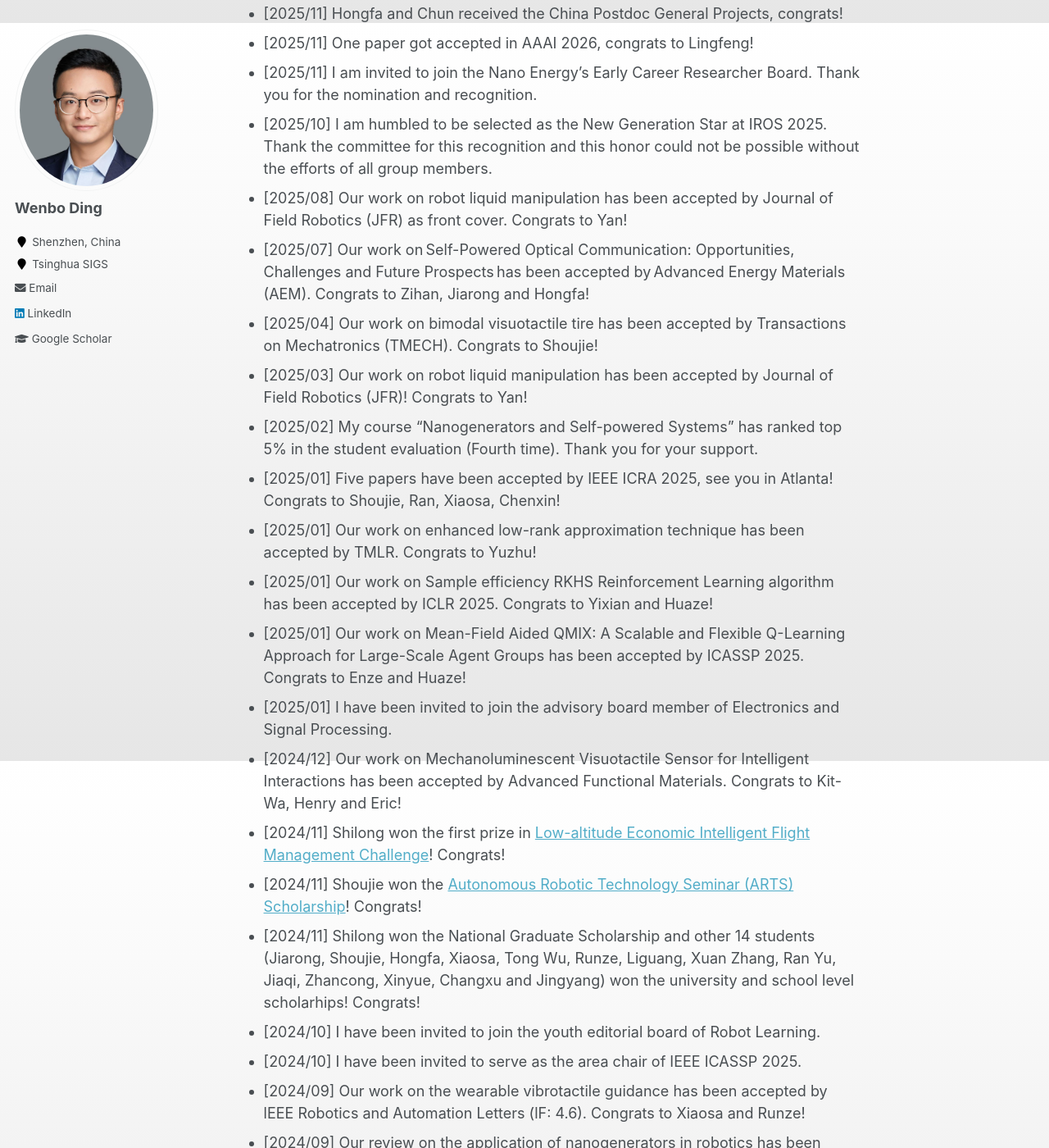
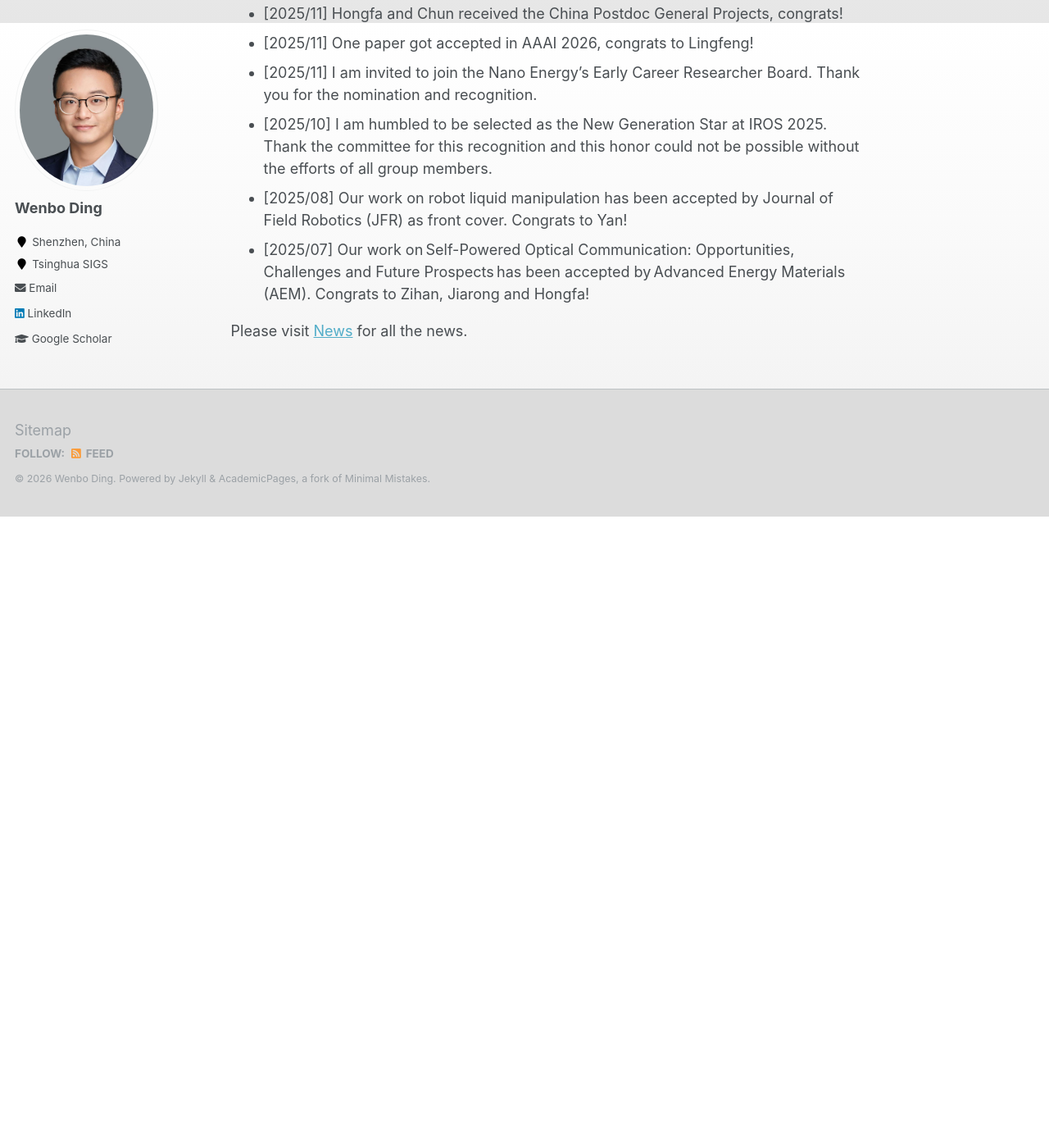
Before and after one commit to whenboy07/whenboy07.github.io, a Jekyll site: the page built from _pages/about.md, in a window 1280 px wide and 1400 px high, scrolled down 2672 px. Shown: the whole window at 82% size. Built offline with Jekyll 4.4.1, drawn with Linux system fonts in a browser that asks for light colours; after the commit the page ends 3302 px from its top, so only the background shows below that; some of the changed text lies outside the part shown.

Commit message:
update aboutme

```diff
--- a/_pages/about.md
+++ b/_pages/about.md
@@ -56,32 +56,6 @@ Please email me with a copy of your CV if you are interested.
 * [2025/10] I am humbled to be selected as the New Generation Star at IROS 2025. Thank the committee for this recognition and this honor could not be possible without the efforts of all group members.
 * [2025/08] Our work on robot liquid manipulation has been accepted by Journal of Field Robotics (JFR) as front cover. Congrats to Yan!
 * [2025/07] Our work on Self-Powered Optical Communication: Opportunities, Challenges and Future Prospects has been accepted by Advanced Energy Materials (AEM). Congrats to Zihan, Jiarong and Hongfa!
-* [2025/04] Our work on bimodal visuotactile tire has been accepted by Transactions on Mechatronics (TMECH). Congrats to Shoujie!
-* [2025/03] Our work on robot liquid manipulation has been accepted by Journal of Field Robotics (JFR)! Congrats to Yan!
-* [2025/02] My course “Nanogenerators and Self-powered Systems” has ranked top 5% in the student evaluation (Fourth time). Thank you for your support.
-* [2025/01] Five papers have been accepted by IEEE ICRA 2025, see you in Atlanta! Congrats to Shoujie, Ran, Xiaosa, Chenxin!
-* [2025/01] Our work on enhanced low-rank approximation technique has been accepted by TMLR. Congrats to Yuzhu!
-* [2025/01] Our work on Sample efficiency RKHS Reinforcement Learning algorithm has been accepted by ICLR 2025. Congrats to Yixian and Huaze!
-* [2025/01] Our work on Mean-Field Aided QMIX: A Scalable and Flexible Q-Learning Approach for Large-Scale Agent Groups has been accepted by ICASSP 2025. Congrats to Enze and Huaze!
-* [2025/01] I have been invited to join the advisory board member of Electronics and Signal Processing.
-* [2024/12] Our work on Mechanoluminescent Visuotactile Sensor for Intelligent Interactions has been accepted by Advanced Functional Materials. Congrats to Kit-Wa, Henry and Eric!
-* [2024/11] Shilong won the first prize in [Low-altitude Economic Intelligent Flight Management Challenge](https://mp.weixin.qq.com/s/af1aCr-GrmgQDyoqyYVVeA)! Congrats!
-* [2024/11] Shoujie won the [Autonomous Robotic Technology Seminar (ARTS) Scholarship](https://mp.weixin.qq.com/s/rtbFD72n1u_5y1bdIoZMUg)! Congrats!
-* [2024/11] Shilong won the National Graduate Scholarship and other 14 students (Jiarong, Shoujie, Hongfa, Xiaosa, Tong Wu, Runze, Liguang, Xuan Zhang, Ran Yu, Jiaqi, Zhancong, Xinyue, Changxu and Jingyang) won the university and school level scholarhips! Congrats!
-* [2024/10] I have been invited to join the youth editorial board of Robot Learning.
-* [2024/10] I have been invited to serve as the area chair of IEEE ICASSP 2025.
-* [2024/09] Our work on the wearable vibrotactile guidance has been accepted by lEEE Robotics and Automation Letters (lF: 4.6). Congrats to Xiaosa and Runze!
-* [2024/09] Our review on the application of nanogenerators in robotics has been accepted by the International Journal of Extreme Manufacturing (IF:16.1). Congrats to Hongfa and Liguang.
-* [2024/08] Our work on Multispectral Multimodal Visuotactile Sensor has been accepted by IEEE Transactions on Robotics. Congrats to Shoujie!
-* [2024/07] Our work on a hybrid wind and raindrop energy harvesting operating on savonius turbine has been accepted by Nano Energy (lF: 16.8) as front cover. Congrats to Kit-Wa, Zenan
-and Yuchao!
-* [2024/06] Our work on the Scalable Mean-Field MARL Framework for V2X resource allocation has been accepted by IEEE Transactions on Intelligent Vehicles (IF: 14.0). Congrats to Xuan and Hengxi!
-* [2024/06] Our review on visuotactile sensors has been accepted by IEEE Journal of Selected Topics in Signal Processing (JSTSP). Congrats to Shoujie!
-* [2024/06] Our work on tactile sensing of quadruped robot has been accepted by IEEE Sensors journal (IF: 4.3). Congrats to Ziwu and Chenchang!
-* [2024/05] I have been invited to deliver a seminar at IEEE Distinguished Webinar Series. See you this August on the air!
-* [2024/02] Our work on CS-TENG theory has been accepted by Energy & Environmental Science (IF: 32.5). Congrats to Hongfa!
-* [2024/01] Four papers got accepted by IEEE ICRA 2024. Congrats and See you in Japan!
-* [2024/01] Jiyu will join Huazhong University of Science and Technology as associate professor. Huge congrats and thank you for your contribution to SSR group!
 
 
 Please visit [News](/news/) for all the news.
```
